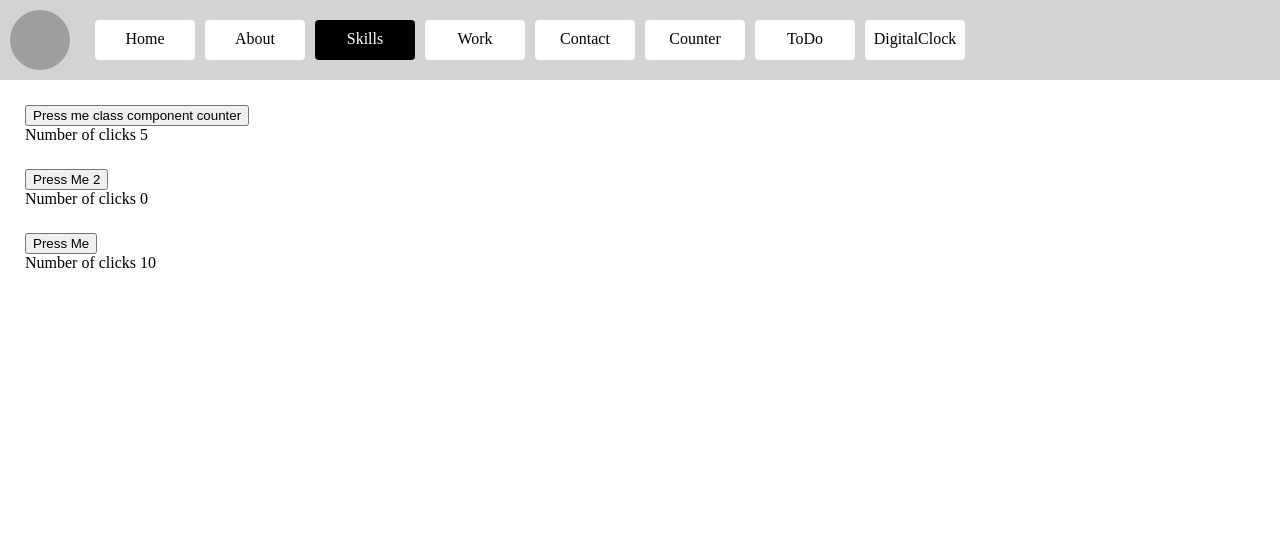
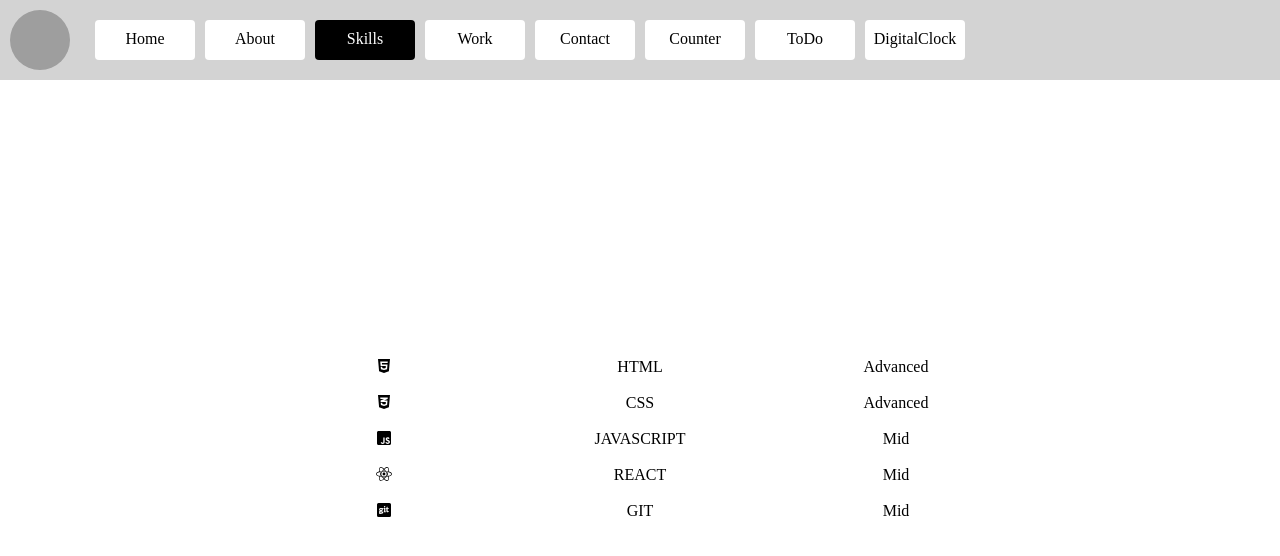
Before and after one commit to gabychisiu/Personal-Website, a React (Create React App) app: page /skills in a window 1280 px wide. Shown: the top 556 px of the page. Built offline with nearby package versions, Linux system fonts and the light colour scheme; grey boxes are pictures that could not be loaded.

Commit message:
Skills page unstyled

```diff
--- a/src/components/Contact/ContactInfo.jsx
+++ b/src/components/Contact/ContactInfo.jsx
@@ -1,5 +1,5 @@
 import { FaUserTie, FaMapMarked, FaEnvelope, FaPhoneSquare } from "react-icons/fa";
-import { ContactInfoItem } from "./ContactInfoItem";
+import {LabelValueItem} from "../../utils/LabelValueItem"
 import "./styles.css";
 
 export const ContactInfo = ({ name, email, address, phone }) => {
@@ -7,19 +7,19 @@ export const ContactInfo = ({ name, email, address, phone }) => {
     <div>
       <div className="name">
         <FaUserTie />
-        <ContactInfoItem label="Name" value={name} />
+        <LabelValueItem label="Name" value={name} />
       </div>
       <div className="info-contact">
         <FaMapMarked />
-        <ContactInfoItem label="Address" value={address} />
+        <LabelValueItem label="Address" value={address} />
       </div>
       <div className="info-contact">
         <FaEnvelope />
-        <ContactInfoItem label="Email" value={email} />
+        <LabelValueItem label="Email" value={email} />
       </div>
       <div className="info-contact">
         <FaPhoneSquare />
-        <ContactInfoItem label="Phone" value={phone} />
+        <LabelValueItem label="Phone" value={phone} />
       </div>
     </div>
   );
--- a/src/components/Pages/SkillsPage.jsx
+++ b/src/components/Pages/SkillsPage.jsx
@@ -1,16 +1,10 @@
-import { Counter } from "../Counter/Counter";
-import { CounterHook } from "../CounterHook/CounterHook";
+
 import { Skills } from "../Skills/Skills";
 
 export const SkillsPage = () => {
   return (
     <div className="page skills-page">
-      <Skills
-        initialNrOfClicks={5}
-        buttonLabel="Press me class component counter"
-      />
-      <Counter buttonLabel="Press Me 2" />
-      <CounterHook initialNrOfClicks={10} />
+      <Skills/>
     </div>
   );
 };
--- a/src/components/Pages/styles.css
+++ b/src/components/Pages/styles.css
@@ -6,3 +6,9 @@
     display: flex;
    justify-content: center;
 }
+
+.skills-page {
+    display: flex;
+    align-items: center;
+    justify-content: center;
+}
--- a/src/components/Skills/Skills.jsx
+++ b/src/components/Skills/Skills.jsx
@@ -1,25 +1,51 @@
-import React from "react";
-import "./styles.css"
+import {
+  FaGitSquare,
+  FaReact,
+  FaJsSquare,
+  FaCss3Alt,
+  FaHtml5,
+} from "react-icons/fa";
+import { LabelValueItem } from "../../utils/LabelValueItem";
+import "./styles.css";
 
-export class Skills extends React.Component {
-    state = {
-      nrOfClicks: this.props.initialNrOfClicks || 0,
-    };
-
-    increaseNrOfClicks = () => {
-      this.setState({
-        nrOfClicks: this.state.nrOfClicks + 1,
-      });
-    };
-
-    render() {
-      return (
-        <div className="counter">
-          <button onClick={this.increaseNrOfClicks}>
-            {this.props.buttonLabel || "Press Me"}
-          </button>
-          <p>Number of clicks {this.state.nrOfClicks}</p>
-        </div>
-      );
-    }
-  }
+export const Skills = () => {
+  return (
+    <div className="skills">
+      <ul>
+        <li>
+          <FaHtml5 />
+        </li>
+        <li>HTML</li>
+        <li>Advanced</li>
+      </ul>
+      <ul>
+        <li>
+          <FaCss3Alt />
+        </li>
+        <li>CSS</li>
+        <li>Advanced</li>
+      </ul>
+      <ul>
+        <li>
+          <FaJsSquare />
+        </li>
+        <li>JAVASCRIPT</li>
+        <li>Mid</li>
+      </ul>
+      <ul>
+        <li>
+          <FaReact />
+        </li>
+        <li>REACT</li>
+        <li>Mid</li>
+      </ul>
+      <ul>
+        <li>
+          <FaGitSquare />
+        </li>
+        <li>GIT</li>
+        <li>Mid</li>
+      </ul>
+    </div>
+  );
+};
--- a/src/components/Skills/styles.css
+++ b/src/components/Skills/styles.css
@@ -0,0 +1,18 @@
+.skills ul {
+    display: flex;
+    justify-content: space-around;
+}
+
+.skills ul li {
+    flex: 1;
+    text-align: center;
+}
+
+ul{
+    list-style: none;
+    padding: 0;
+}
+
+.skills {
+    width: 60%;
+}
--- a/src/components/Contact/ContactInfoItem.jsx
+++ b/src/utils/LabelValueItem.jsx
@@ -1,4 +1,4 @@
-export const ContactInfoItem = ({ label, value }) => {
+export const LabelValueItem = ({ label, value }) => {
   return (
     <div>
       <h3>{label}</h3>
```
